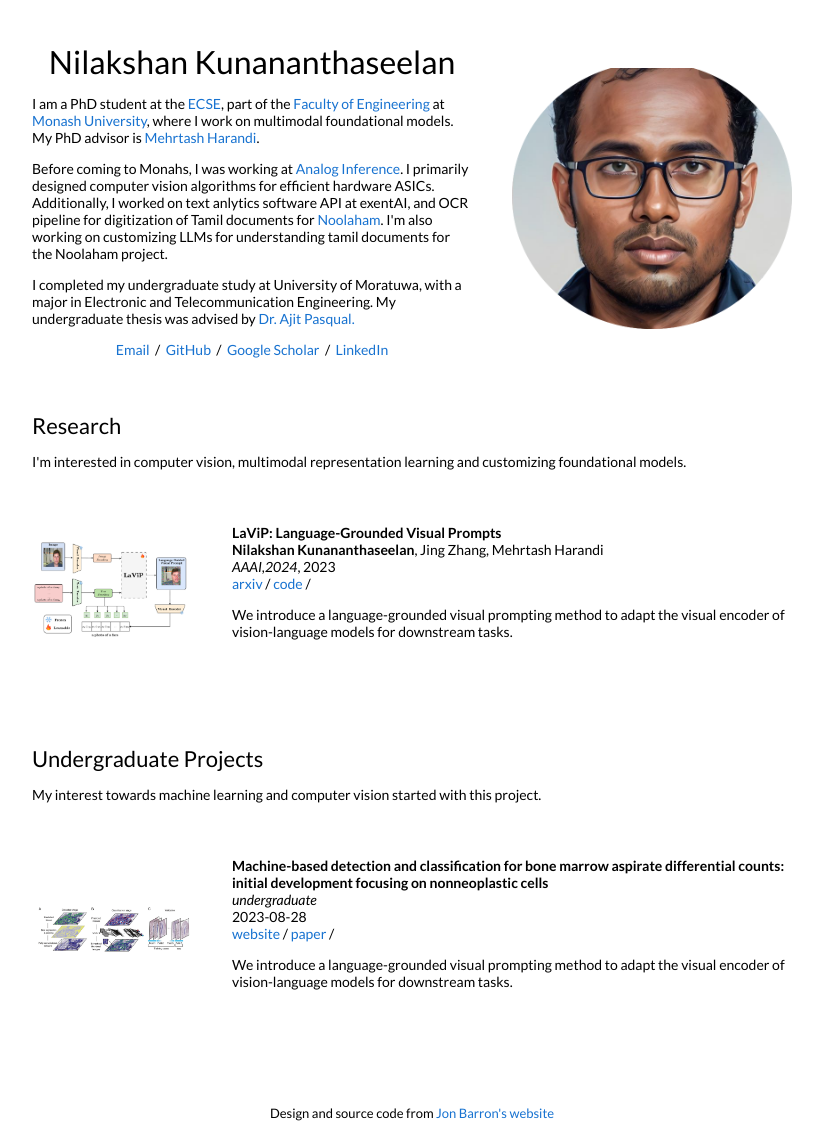
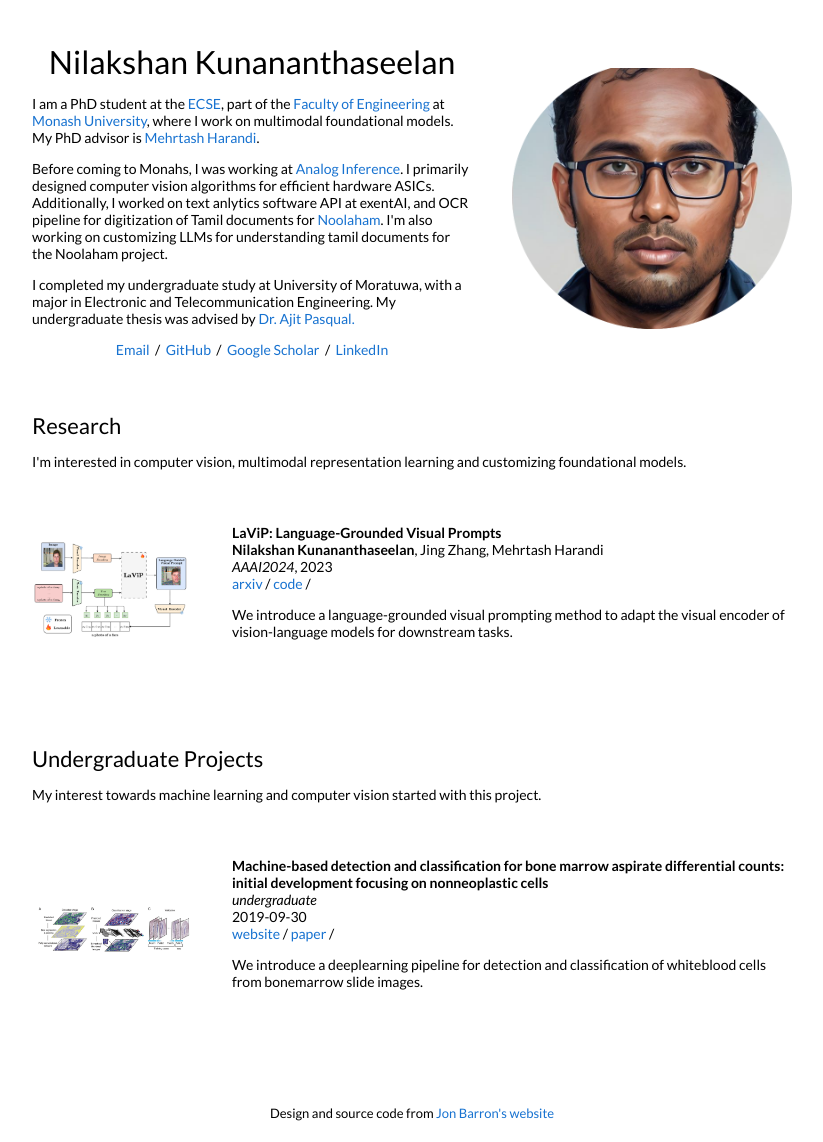
Before and after one commit to NilakshanKunananthaseelan/NilakshanKunananthaseelan.github.io, a Jekyll site: the page built from _posts/2023-12-24-lavip.markdown, in a window 1280 px wide. Shown: the whole page, without its empty margins (228-1051 px from the left). Built offline with Jekyll 4.4.1, drawn with Linux system fonts in a browser that asks for light colours.

Commit message:
Added undergrad projects

```diff
--- a/_posts/2019-09-30-mlwbc.markdown
+++ b/_posts/2019-09-30-mlwbc.markdown
@@ -1,7 +1,7 @@
 ---
 layout: post
 title:  "Machine-based detection and classification for bone marrow aspirate differential counts: initial development focusing on nonneoplastic cells"
-date:   2023-08-28 22:21:59 +00:00
+date:   2019-09-30
 image: /images/wbc.png
 categories: undergraduate
 author: "Nilakshan Kunananthaseelan"
@@ -12,4 +12,4 @@ paper: https://www.nature.com/articles/s41374-019-0325-7
 # code: https://github.com/NilakshanKunananthaseelan/LaViP
 website: https://www.pathdata.io/projects/heme
 ---
-We introduce a language-grounded visual prompting method to adapt the visual encoder of vision-language models for downstream tasks.
+We introduce a deeplearning pipeline for detection and classification of whiteblood cells from bonemarrow slide images.
--- a/_posts/2023-12-24-lavip.markdown
+++ b/_posts/2023-12-24-lavip.markdown
@@ -1,12 +1,12 @@
 ---
 layout: post
 title:  "LaViP: Language-Grounded Visual Prompts"
-date:   2023-08-28 22:21:59 +00:00
+date:   2023-12-09
 image: /images/lavip.png
 categories: research
 author: "Nilakshan Kunananthaseelan"
 authors: "<strong>Nilakshan Kunananthaseelan</strong>, Jing Zhang, Mehrtash Harandi"
-venue: "AAAI,2024"
+venue: "AAAI2024"
 arxiv: https://arxiv.org/abs/2312.10945
 code: https://github.com/NilakshanKunananthaseelan/LaViP
 
```
